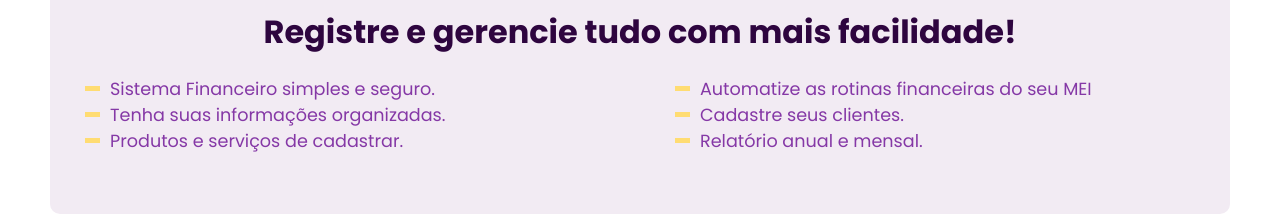
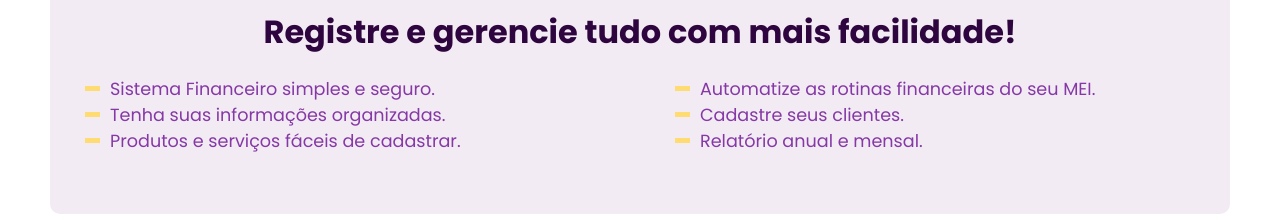
Before and after one commit to ICEI-PUC-Minas-PMV-ADS/pmv-ads-2024-1-e4-proj-dad-t3-mei, a React (Vite) app in the folder src/WebFront/: page / in a window 1280 px wide. Shown: the part 840-1058 px from the top of the page. Built offline with nearby package versions, Linux system fonts and the light colour scheme.

Commit message:
WebFront - Página Home: quinta frase alterada.

```diff
--- a/src/WebFront/src/pages/Home/Home.jsx
+++ b/src/WebFront/src/pages/Home/Home.jsx
@@ -27,10 +27,10 @@ const Home = () => {
             <p>Registre e gerencie tudo com mais facilidade!</p>
             <ul>
               <li>Sistema Financeiro simples e seguro.</li>
-              <li>Automatize as rotinas financeiras do seu MEI</li>
+              <li>Automatize as rotinas financeiras do seu MEI.</li>
               <li>Tenha suas informações organizadas.</li>
               <li>Cadastre seus clientes.</li>
-              <li>Produtos e serviços de cadastrar.</li>
+              <li>Produtos e serviços fáceis de cadastrar.</li>
               <li>Relatório anual e mensal.</li>
             </ul>
           </div>
```
